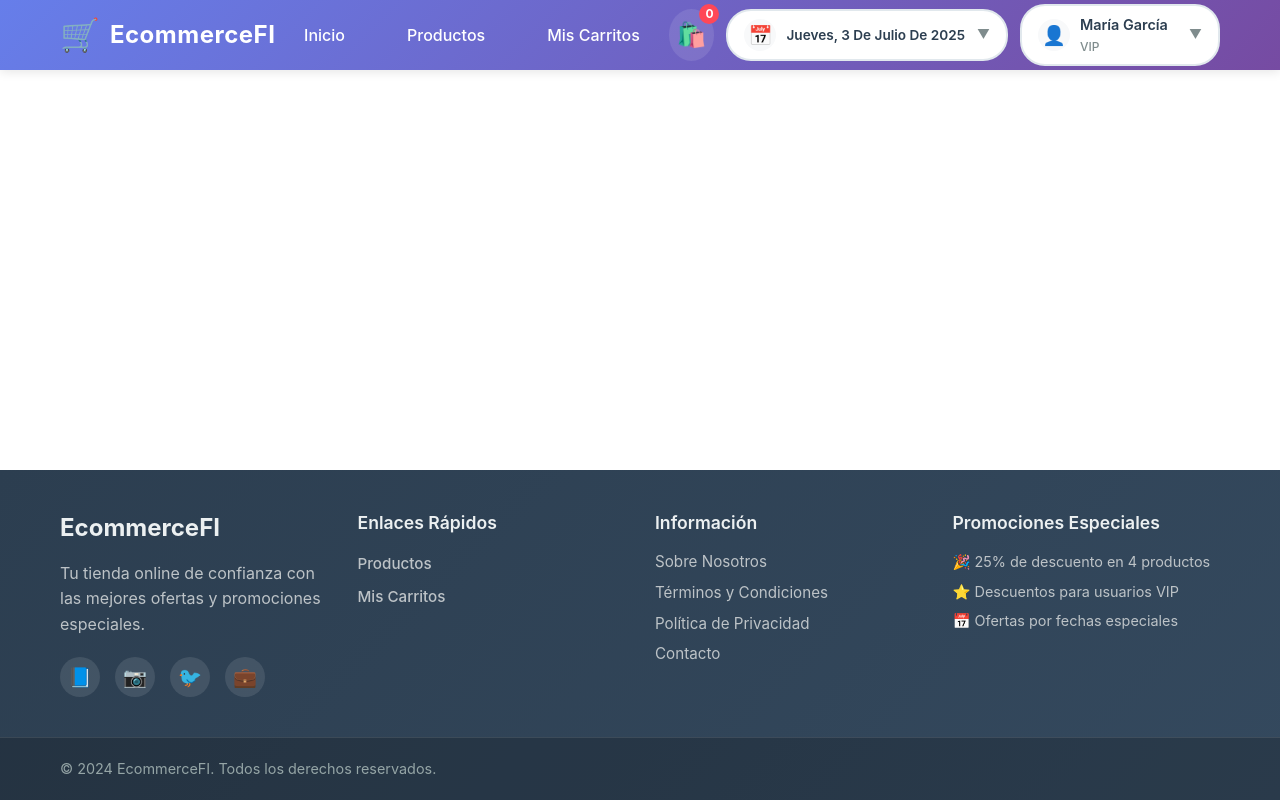
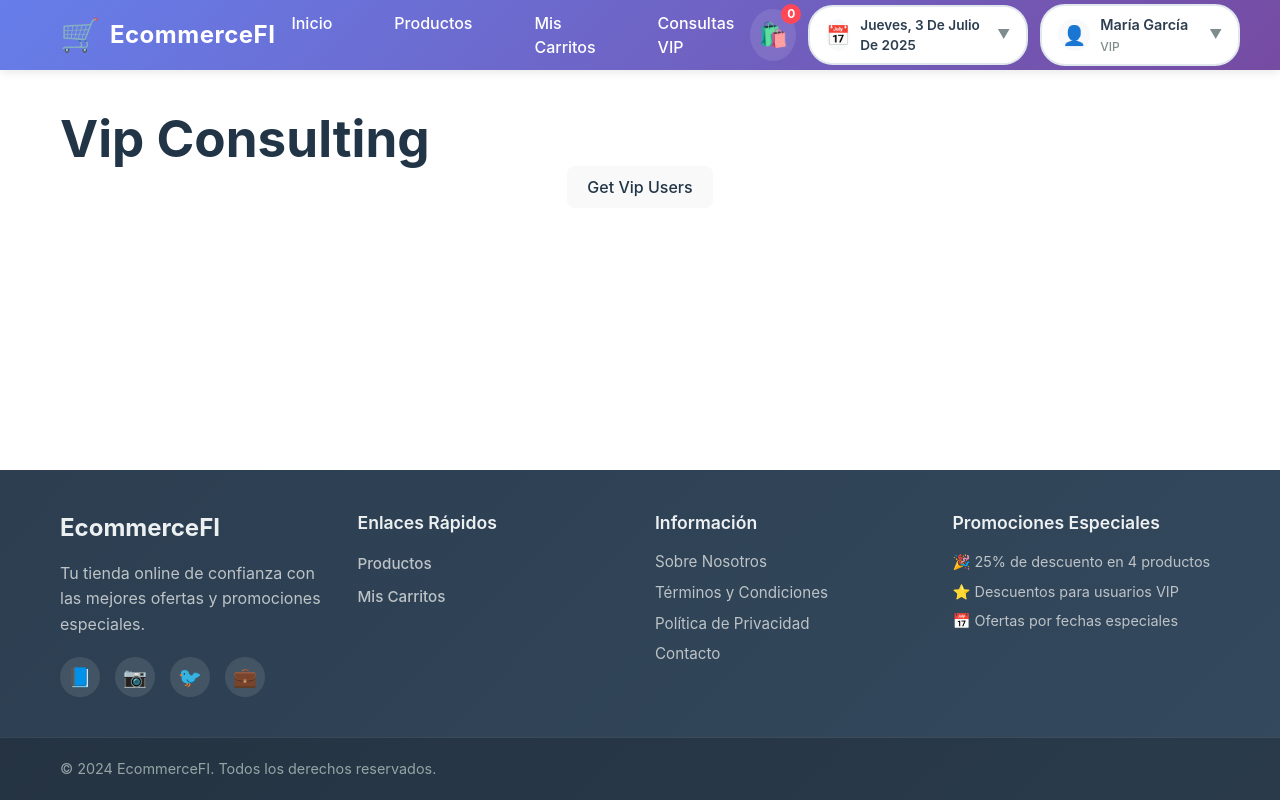
Before and after one commit to bermudezfran/ecommerce-FI, a React (Vite) app: page /consultas-vip in a window 1280 px wide. Built offline with nearby package versions, Linux system fonts and the light colour scheme.

Commit message:
se genero la consulta de usuario vip

```diff
--- a/src/components/header/Header.tsx
+++ b/src/components/header/Header.tsx
@@ -21,6 +21,7 @@ export const Header = () => {
           <Link to="/" className="nav-link">Inicio</Link>
           <Link to="/productos" className="nav-link">Productos</Link>
           <Link to="/carritos" className="nav-link">Mis Carritos</Link>
+          <Link to="/consultas-vip" className="nav-link">Consultas VIP</Link>
         </nav>
 
         <div className="header-right">
--- /dev/null
+++ b/src/components/ui/VipConsulting.tsx
@@ -0,0 +1,20 @@
+import { useApi } from '../../hooks/useApi'
+import { getVipUsers } from '../../services/mockApi'
+import { LoadingSpinner } from '../LoadingSpinner'
+import './VipContulting.css'
+
+export const VipConsulting = () => {
+  const { execute, loading, error, data } = useApi(getVipUsers)
+
+  return (
+    <div className="consultas-vip-container">
+        <h1>Vip Consulting</h1>
+        <div className="consultas-vip-container-buttons">
+            <button onClick={() => execute()}>Get Vip Users</button>
+            {loading && <LoadingSpinner size='small'/>}
+        </div>
+        {error && <p className="consultas-vip-container-error">Error: {error}</p>}
+        {data && <p className="consultas-vip-container-data">Data: {JSON.stringify(data.data?.users.map((user) => user.name))}</p>}
+    </div>
+  )
+}
--- /dev/null
+++ b/src/components/ui/VipContulting.css
@@ -0,0 +1,20 @@
+.consultas-vip-container {
+  padding: 20px;
+  max-width: 1200px;
+  margin: 0 auto;
+}
+
+.consultas-vip-container-buttons {
+  display: flex;
+  justify-content: center;
+  align-items: center;
+  gap: 10px;
+}
+
+.consultas-vip-container-error {
+    color: red;
+}
+
+.consultas-vip-container-data {
+    color: green;
+}
--- /dev/null
+++ b/src/pages/ConsultasVip.tsx
@@ -0,0 +1,9 @@
+import { VipConsulting } from "../components/ui/VipConsulting"
+
+export const ConsultasVip = () => {
+  return (
+    <div>
+      <VipConsulting />
+    </div>
+  )
+}
--- a/src/router/IndexRoute.tsx
+++ b/src/router/IndexRoute.tsx
@@ -3,6 +3,7 @@ import { Layout } from "../components/layout/Layout";
 import { Home } from "../pages/Home";
 import { Carrito } from "../pages/Carrito";
 import { Productos } from "../pages/Productos";
+import { ConsultasVip } from "../pages/ConsultasVip";
 
 export const IndexRoute = () => {
   return (
@@ -12,6 +13,7 @@ export const IndexRoute = () => {
         <Route path="/carrito" element={<Carrito />} />
         <Route path="/carritos" element={<Carrito />} />
         <Route path="/productos" element={<Productos />} />
+        <Route path="/consultas-vip" element={<ConsultasVip />} />
       </Routes>
     </Layout>
   );
```
